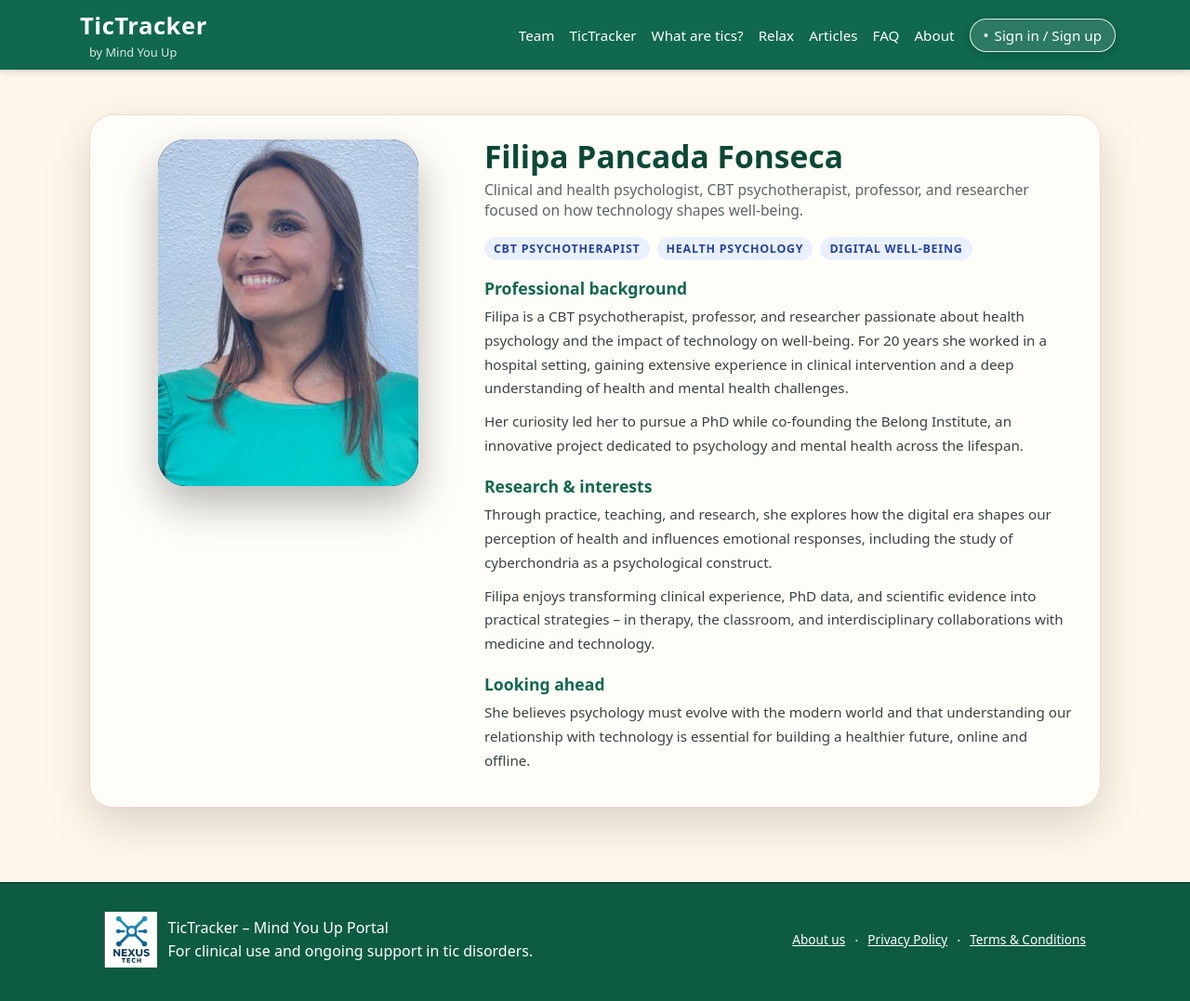
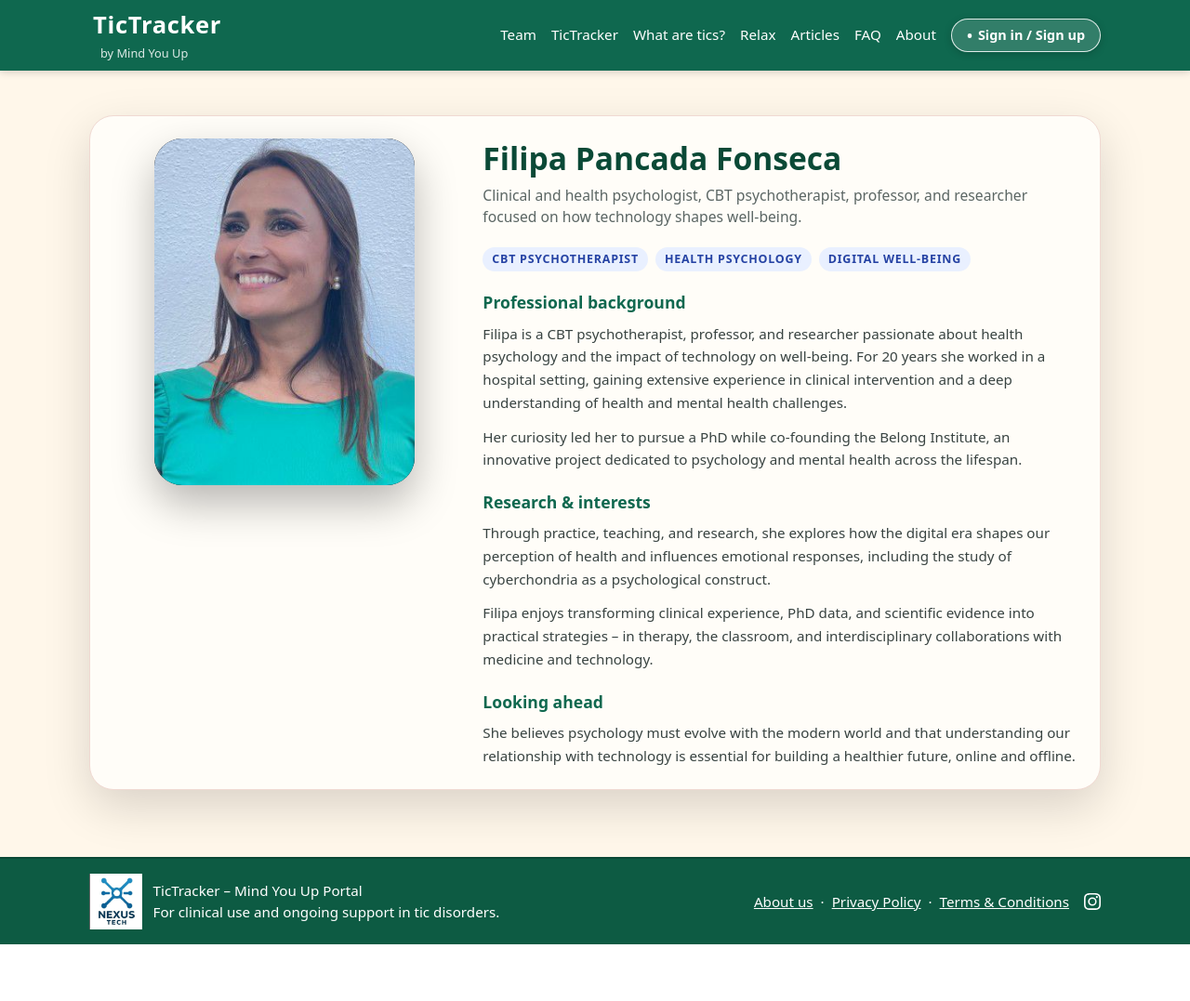
Before and after one commit to Julia-LV/ISP_MindYouUp, a PHP site: page /ISP_PROJECT/filipa.php in a window 1280 px wide. Shown: the whole page at 93% size. After the commit the page ends 1016 px from the top, so only its background shows below. Run offline with PHP 8.4, Linux system fonts and the light colour scheme.

Commit message:
Refactor filipa.php with Tailwind CSS integration

```diff
--- a/filipa.php
+++ b/filipa.php
@@ -7,252 +7,118 @@ session_start();
   <meta charset="utf-8" />
   <meta name="viewport" content="width=device-width, initial-scale=1" />
   <title>Filipa Pancada Fonseca – TicTracker by Mind You Up</title>
-  <link rel="stylesheet" href="web_portal.css" />
+
+  <!-- Tailwind Play CDN -->
+  <script src="https://cdn.jsdelivr.net/npm/@tailwindcss/browser@4"></script> <!-- [web:186] -->
+
   <style>
-    body {
-      background: #fff7ea;
-    }
-
-    .profile-hero {
-      padding: 48px 0 56px;
-      background: #fff7ea;  /* same as body */
-    }
-
-    .profile-shell {
-      max-width: 1120px;
-      margin: 0 auto;
-      padding: 0 16px;
-    }
-
-    .profile-card {
-      background: #fffdf8;
-      border-radius: 26px;
-      border: 1px solid #f0d9d2;
-      box-shadow: 0 18px 50px rgba(0,0,0,0.15);
-      display: grid;
-      gap: 28px;
-      padding: 26px 30px 26px;
-      align-items: flex-start;
-    }
-
-    @media (min-width: 960px) {
-      .profile-card {
-        grid-template-columns: minmax(0, 1.1fr) minmax(0, 1.9fr);
-      }
-    }
-
-    .profile-photo-wrap {
-      display: flex;
-      justify-content: center;
-    }
-
-    .profile-photo-inner {
-      width: 280px;
-      max-width: 100%;
-      aspect-ratio: 3/4;
-      border-radius: 30px;
-      overflow: hidden;
-      box-shadow: 0 20px 45px rgba(0,0,0,0.28);
-      background: #000;
-    }
-
-    .profile-photo-inner img {
-      width: 100%;
-      height: 100%;
-      object-fit: cover;
-      display: block;
-    }
-
-    .profile-content {
-      color: #384341;
-    }
-
-    .profile-name {
-      font-size: 2.1rem;
-      line-height: 1.1;
-      margin: 0 0 6px;
-      color: #0a4936;
-    }
-
-    .profile-tagline {
-      font-size: 0.98rem;
-      color: #5b6664;
-      margin: 0 0 18px;
-      max-width: 640px;
-    }
-
-    .profile-chip-row {
-      display: flex;
-      flex-wrap: wrap;
-      gap: 8px;
-      margin-top: 10px;
-      margin-bottom: 6px;
-    }
-
-    .profile-chip {
-      padding: 4px 10px;
-      border-radius: 999px;
-      background: #e9f0ff;
-      color: #2643a4;
-      font-size: 0.78rem;
-      font-weight: 600;
-      text-transform: uppercase;
-      letter-spacing: 0.06em;
-    }
-
-    .profile-section-title {
-      margin-top: 18px;
-      margin-bottom: 6px;
-      font-size: 1.1rem;
-      font-weight: 700;
-      color: #0f684f;
-    }
-
-    .profile-paragraph {
-      font-size: 0.95rem;
-      line-height: 1.7;
-      margin: 0 0 10px;
-    }
-
-    .profile-footer-note {
-      margin-top: 18px;
-      font-size: 0.82rem;
-      color: #7b8684;
-    }
-
-    /* Footer styles aligned like other pages */
-    .app-footer {
-      background: #0d5b43;
-      color: #ffffff;
-      border-top: 2px solid #0a4936;
-    }
-
-    .app-footer-inner {
-      display: flex;
-      align-items: center;
-      justify-content: space-between;
-      padding: 18px 32px;
-      gap: 16px;
-      text-align: left;
-    }
-
-    .footer-left {
-      display: flex;
-      align-items: center;
-      gap: 12px;
-    }
-
-    .footer-logo {
-      height: 60px;
-    }
-
-    .footer-main-text {
-      display: flex;
-      flex-direction: column;
-      gap: 2px;
-    }
-
-    .footer-main-text span {
-      line-height: 1.4;
-    }
-
-    .footer-links {
-      display: flex;
-      gap: 10px;
-      flex-wrap: wrap;
-      justify-content: flex-end;
-      font-size: 0.95rem;
-    }
-
-    .footer-links a {
-      color: #ffffff;
-      text-decoration: underline;
-    }
-
-    .footer-links a:hover {
-      text-decoration: none;
-    }
-
-    @media (max-width: 640px) {
-      .app-footer-inner {
-        flex-direction: column;
-        align-items: flex-start;
-      }
-      .footer-links {
-        justify-content: flex-start;
-      }
-    }
+    /* Keep your existing mobile nav toggle behavior */
+    .top-nav.is-open { display: flex !important; }
   </style>
 </head>
-<body>
-  <header class="app-header">
-    <div class="container app-header-inner">
-      <div class="brand">
-        <a href="index.php" class="brand-main">TicTracker</a>
-        <span class="brand-sub">by Mind You Up</span>
+
+<body class="bg-[#fff7ea] text-[#384341] font-sans">
+  <header class="sticky top-0 z-50 bg-[#0f684f] text-white shadow-[0_2px_8px_rgba(0,0,0,0.16)]">
+    <div class="max-w-[1120px] mx-auto px-4 py-2 flex items-center justify-between gap-6 relative">
+      <div class="flex flex-col gap-0.5 pl-1">
+        <a href="index.php" class="text-[1.6rem] font-bold tracking-wide no-underline text-white hover:opacity-90">
+          TicTracker
+        </a>
+        <span class="text-[0.8rem] text-white/85 ml-2">by Mind You Up</span>
       </div>
-      <button class="nav-toggle" type="button" aria-label="Toggle navigation" aria-expanded="false">
-        <span></span><span></span><span></span>
+
+      <button class="nav-toggle inline-flex flex-col justify-center md:hidden p-1 ml-auto"
+              type="button"
+              aria-label="Toggle navigation"
+              aria-expanded="false">
+        <span class="block w-[22px] h-[2px] bg-white rounded-full my-1"></span>
+        <span class="block w-[22px] h-[2px] bg-white rounded-full my-1"></span>
+        <span class="block w-[22px] h-[2px] bg-white rounded-full my-1"></span>
       </button>
-      <nav class="top-nav">
-        <a href="index.php#team">Team</a>
-        <a href="index.php#tictracker">TicTracker</a>
-        <a href="index.php#tics">What are tics?</a>
-        <a href="index.php#relax-video">Relax</a>
-        <a href="index.php#articles">Articles</a>
-        <a href="index.php#faq">FAQ</a>
-        <a href="about.php">About</a>
-        <a href="pages/auth/login.php" class="top-cta">
-          <span>•</span> Sign in / Sign up
+
+      <nav class="top-nav hidden md:flex md:flex-row md:static md:shadow-none
+                  flex-col absolute top-full left-4 right-4 mt-2
+                  bg-[#0f684f] rounded-xl shadow-[0_4px_14px_rgba(0,0,0,0.25)]
+                  px-4 py-3 gap-3 md:p-0 md:mt-0 md:rounded-none md:bg-transparent md:gap-4 md:flex-wrap md:items-center">
+        <a href="index.php#team" class="text-white no-underline font-medium text-[0.95rem] hover:underline">Team</a>
+        <a href="index.php#tictracker" class="text-white no-underline font-medium text-[0.95rem] hover:underline">TicTracker</a>
+        <a href="index.php#tics" class="text-white no-underline font-medium text-[0.95rem] hover:underline">What are tics?</a>
+        <a href="index.php#relax-video" class="text-white no-underline font-medium text-[0.95rem] hover:underline">Relax</a>
+        <a href="index.php#articles" class="text-white no-underline font-medium text-[0.95rem] hover:underline">Articles</a>
+        <a href="index.php#faq" class="text-white no-underline font-medium text-[0.95rem] hover:underline">FAQ</a>
+        <a href="about.php" class="text-white no-underline font-medium text-[0.95rem] hover:underline">About</a>
+
+        <a href="pages/auth/login.php"
+           class="inline-flex items-center gap-1.5 px-4 py-1.5 rounded-full border border-white/85
+                  bg-white/15 text-white no-underline font-semibold text-[0.9rem]
+                  shadow-[0_2px_8px_rgba(0,0,0,0.18)] hover:bg-white/25">
+          <span class="text-[1rem] leading-none">•</span> Sign in / Sign up
         </a>
       </nav>
     </div>
   </header>
 
-  <main class="profile-hero">
-    <div class="profile-shell">
-      <article class="profile-card">
-        <div class="profile-photo-wrap">
-          <div class="profile-photo-inner">
-            <img src="images/filipa.jpg" alt="Portrait of Filipa Pancada Fonseca">
+  <main class="py-12">
+    <div class="max-w-[1120px] mx-auto px-4">
+      <article class="bg-[#fffdf8] rounded-[26px] border border-[#f0d9d2]
+                      shadow-[0_18px_50px_rgba(0,0,0,0.15)]
+                      grid gap-7 p-6 items-start
+                      lg:[grid-template-columns:minmax(0,1.1fr)_minmax(0,1.9fr)]">
+        <div class="flex justify-center">
+          <div class="w-[280px] max-w-full aspect-[3/4] rounded-[30px] overflow-hidden bg-black
+                      shadow-[0_20px_45px_rgba(0,0,0,0.28)]">
+            <img src="images/filipa.jpg" alt="Portrait of Filipa Pancada Fonseca"
+                 class="w-full h-full object-cover block" />
           </div>
         </div>
 
-        <div class="profile-content">
-          <h1 class="profile-name">Filipa Pancada Fonseca</h1>
-          <p class="profile-tagline">
+        <div class="text-[#384341]">
+          <h1 class="text-[2.1rem] leading-tight font-extrabold text-[#0a4936] m-0 mb-2">
+            Filipa Pancada Fonseca
+          </h1>
+
+          <p class="text-[0.98rem] text-[#5b6664] m-0 mb-5 max-w-[640px]">
             Clinical and health psychologist, CBT psychotherapist, professor, and researcher focused on how technology shapes well‑being.
           </p>
 
-          <div class="profile-chip-row">
-            <span class="profile-chip">CBT Psychotherapist</span>
-            <span class="profile-chip">Health psychology</span>
-            <span class="profile-chip">Digital well‑being</span>
+          <div class="flex flex-wrap gap-2 mt-2 mb-2">
+            <span class="px-2.5 py-1 rounded-full bg-[#e9f0ff] text-[#2643a4]
+                         text-[0.78rem] font-semibold uppercase tracking-[0.06em]">
+              CBT Psychotherapist
+            </span>
+            <span class="px-2.5 py-1 rounded-full bg-[#e9f0ff] text-[#2643a4]
+                         text-[0.78rem] font-semibold uppercase tracking-[0.06em]">
+              Health psychology
+            </span>
+            <span class="px-2.5 py-1 rounded-full bg-[#e9f0ff] text-[#2643a4]
+                         text-[0.78rem] font-semibold uppercase tracking-[0.06em]">
+              Digital well‑being
+            </span>
           </div>
 
-          <section>
-            <h2 class="profile-section-title">Professional background</h2>
-            <p class="profile-paragraph">
+          <section class="mt-5">
+            <h2 class="mt-4 mb-2 text-[1.1rem] font-bold text-[#0f684f]">Professional background</h2>
+            <p class="text-[0.95rem] leading-relaxed mb-3">
               Filipa is a CBT psychotherapist, professor, and researcher passionate about health psychology and the impact of technology on well‑being. For 20 years she worked in a hospital setting, gaining extensive experience in clinical intervention and a deep understanding of health and mental health challenges.
             </p>
-            <p class="profile-paragraph">
+            <p class="text-[0.95rem] leading-relaxed mb-0">
               Her curiosity led her to pursue a PhD while co‑founding the Belong Institute, an innovative project dedicated to psychology and mental health across the lifespan.
             </p>
           </section>
 
-          <section>
-            <h2 class="profile-section-title">Research &amp; interests</h2>
-            <p class="profile-paragraph">
+          <section class="mt-5">
+            <h2 class="mt-4 mb-2 text-[1.1rem] font-bold text-[#0f684f]">Research &amp; interests</h2>
+            <p class="text-[0.95rem] leading-relaxed mb-3">
               Through practice, teaching, and research, she explores how the digital era shapes our perception of health and influences emotional responses, including the study of cyberchondria as a psychological construct.
             </p>
-            <p class="profile-paragraph">
+            <p class="text-[0.95rem] leading-relaxed mb-0">
               Filipa enjoys transforming clinical experience, PhD data, and scientific evidence into practical strategies – in therapy, the classroom, and interdisciplinary collaborations with medicine and technology.
             </p>
           </section>
 
-          <section>
-            <h2 class="profile-section-title">Looking ahead</h2>
-            <p class="profile-paragraph">
+          <section class="mt-5">
+            <h2 class="mt-4 mb-2 text-[1.1rem] font-bold text-[#0f684f]">Looking ahead</h2>
+            <p class="text-[0.95rem] leading-relaxed mb-0">
               She believes psychology must evolve with the modern world and that understanding our relationship with technology is essential for building a healthier future, online and offline.
             </p>
           </section>
@@ -261,33 +127,44 @@ session_start();
     </div>
   </main>
 
-  <!-- Nice shared footer with logo (not centered) -->
-  <footer class="app-footer">
-    <div class="container small-text app-footer-inner">
-      <div class="footer-left">
-        <img src="images/nexus-logo.png" alt="Nexus Tech logo" class="footer-logo">
-
-        <div class="footer-main-text">
-          <span>TicTracker – Mind You Up Portal</span>
-          <span>For clinical use and ongoing support in tic disorders.</span>
+  <footer class="mt-6 bg-[#0d5b43] text-white border-t-2 border-[#0a4936]">
+    <div class="max-w-[1120px] mx-auto px-4 py-4 flex flex-wrap items-center justify-between gap-4 text-left text-[0.95rem]">
+      <div class="flex items-center gap-3">
+        <img src="images/nexus-logo.png" alt="Nexus Tech logo" class="h-[60px]" />
+        <div class="flex flex-col gap-0.5">
+          <span class="leading-snug">TicTracker – Mind You Up Portal</span>
+          <span class="leading-snug">For clinical use and ongoing support in tic disorders.</span>
         </div>
       </div>
 
-      <span class="footer-links">
-        <a href="about_blank.php">About us</a>
+      <div class="flex flex-wrap items-center justify-end gap-2">
+        <a href="about_blank.php" class="text-white underline hover:no-underline">About us</a>
         <span aria-hidden="true">·</span>
-        <a href="/ISP_MindYouUp/Privacy-Policy.pdf"
-           target="_blank"
-           rel="noopener">
+
+        <a href="/ISP_MindYouUp/Privacy-Policy.pdf" target="_blank" rel="noopener noreferrer"
+           class="text-white underline hover:no-underline">
           Privacy Policy
         </a>
+
         <span aria-hidden="true">·</span>
-        <a href="/ISP_MindYouUp/Terms-Conditions.pdf"
-           target="_blank"
-           rel="noopener">
+
+        <a href="/ISP_MindYouUp/Terms-Conditions.pdf" target="_blank" rel="noopener noreferrer"
+           class="text-white underline hover:no-underline">
           Terms &amp; Conditions
         </a>
-      </span>
+
+        <!-- Instagram icon -->
+        <a href="https://www.instagram.com/mind_you_up/"
+           target="_blank"
+           rel="noopener noreferrer"
+           aria-label="Mind You Up on Instagram"
+           class="inline-flex items-center ml-2 text-white hover:opacity-90">
+          <svg xmlns="http://www.w3.org/2000/svg" width="18" height="18" fill="currentColor"
+               viewBox="0 0 16 16" aria-hidden="true" focusable="false">
+            <path d="M8 0C5.829 0 5.556.01 4.703.048 3.85.088 3.269.222 2.76.42a3.9 3.9 0 0 0-1.417.923A3.9 3.9 0 0 0 .42 2.76C.222 3.268.087 3.85.048 4.7.01 5.555 0 5.827 0 8.001c0 2.172.01 2.444.048 3.297.04.852.174 1.433.372 1.942.205.526.478.972.923 1.417.444.445.89.719 1.416.923.51.198 1.09.333 1.942.372C5.555 15.99 5.827 16 8 16s2.444-.01 3.298-.048c.851-.04 1.434-.174 1.943-.372a3.9 3.9 0 0 0 1.416-.923c.445-.445.718-.891.923-1.417.197-.509.332-1.09.372-1.942C15.99 10.445 16 10.173 16 8s-.01-2.445-.048-3.299c-.04-.851-.175-1.433-.372-1.941a3.9 3.9 0 0 0-.923-1.417A3.9 3.9 0 0 0 13.24.42c-.51-.198-1.092-.333-1.943-.372C10.443.01 10.172 0 7.998 0zm-.717 1.442h.718c2.136 0 2.389.007 3.232.046.78.035 1.204.166 1.486.275.373.145.64.319.92.599s.453.546.598.92c.11.281.24.705.275 1.485.039.843.047 1.096.047 3.231s-.008 2.389-.047 3.232c-.035.78-.166 1.203-.275 1.485a2.5 2.5 0 0 1-.599.919c-.28.28-.546.453-.920.598-.28.11-.704.24-1.485.276-.843.038-1.096.047-3.232.047s-2.39-.009-3.233-.047c-.78-.036-1.203-.166-1.485-.276a2.5 2.5 0 0 1-.92-.598 2.5 2.5 0 0 1-.6-.92c-.109-.281-.24-.705-.275-1.485-.038-.843-.046-1.096-.046-3.233s.008-2.388.046-3.231c.036-.78.166-1.204.276-1.486.145-.373.319-.64.599-.92s.546-.453.92-.598c.282-.11.705-.24 1.485-.276.738-.034 1.024-.044 2.515-.045zm4.988 1.328a.96.96 0 1 0 0 1.92.96.96 0 0 0 0-1.92m-4.27 1.122a4.109 4.109 0 1 0 0 8.217 4.109 4.109 0 0 0 0-8.217m0 1.441a2.667 2.667 0 1 1 0 5.334 2.667 2.667 0 0 1 0-5.334"/>
+          </svg>
+        </a>
+      </div>
     </div>
   </footer>
 
@@ -296,6 +173,7 @@ session_start();
       const toggle = document.querySelector('.nav-toggle');
       const nav = document.querySelector('.top-nav');
       if (!toggle || !nav) return;
+
       toggle.addEventListener('click', () => {
         const isOpen = nav.classList.toggle('is-open');
         toggle.setAttribute('aria-expanded', isOpen ? 'true' : 'false');
```
